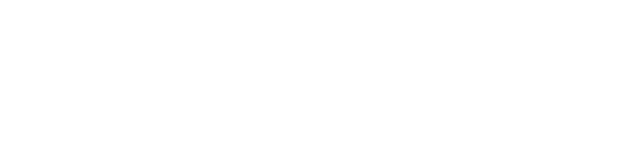
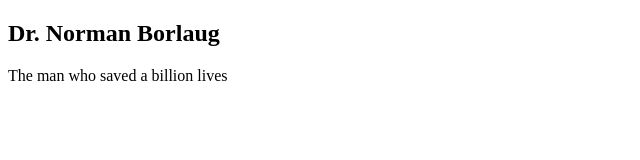
Before and after one commit to MahdiU256/RWDP1, a plain HTML site: page index.html in a window 1280 px wide. Shown: the whole page, without its empty margins (0-640 px from the left). Drawn offline with Linux system fonts and the light colour scheme.

Commit message:
Created header section (id="title")

```diff
--- a/index.html
+++ b/index.html
@@ -9,6 +9,10 @@
 </head>
 <body>
     <article id="main">
+        <section id="title">
+            <h2>Dr. Norman Borlaug</h2>
+            <p>The man who saved a billion lives</p>
+        </section>
 
     </article>
 </body>
```
